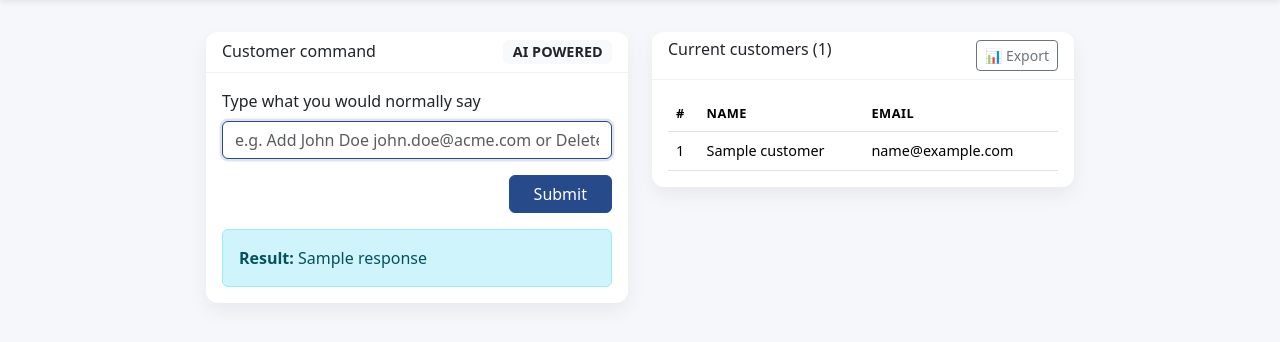
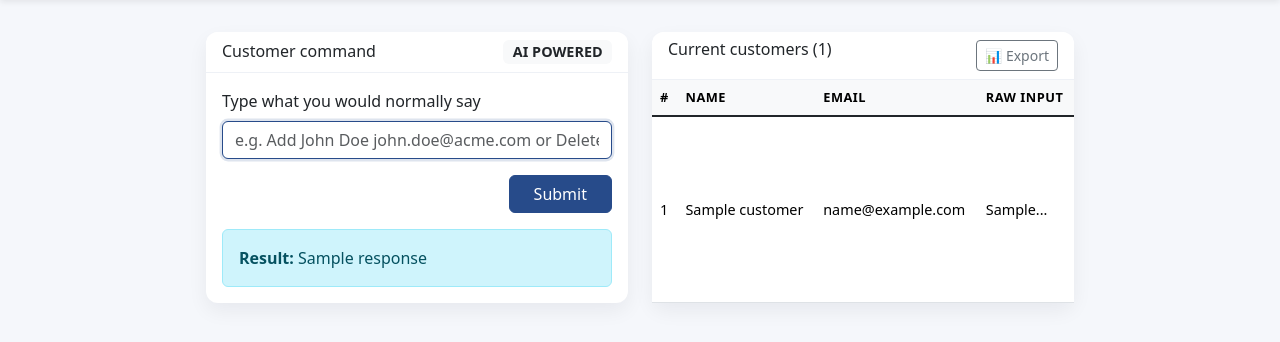
Before and after one commit to arina-bolkunova/ai-customer-manager, a Flask app: template templates/index.html in a window 1280 px wide. Shown: the part 83-425 px from the top of the page. Run offline with Flask 3, Linux system fonts and the light colour scheme; the template is opened without the code that fills it: most values are stand-ins (such as "Sample title", 1, 10 or a date in 2020).

Commit message:
feat:rawinput

````diff
--- a/main.py
+++ b/main.py
@@ -5,13 +5,11 @@ import os
 
 api_key = os.getenv("API_KEY")
 genai.configure(api_key=api_key)
-#model = genai.GenerativeModel("gemini-2.5-flash-lite")
 model = genai.GenerativeModel("gemini-2.0-flash-exp")
 
 customers = {}
 
-
-def agent_respond(gemini_text):
+def agent_respond(gemini_text, prompt):  # Added prompt parameter
     try:
         cleaned = gemini_text.strip()
         if cleaned.startswith('```json'):
@@ -42,16 +40,19 @@ def agent_respond(gemini_text):
             email = data["email"]
             if email in customers:
                 return f"Customer {name} already exists."
-            customers[email] = {"name": name, "email": email}
+            # SAVE RAW INPUT with customer data
+            customers[email] = {
+                "name": name,
+                "email": email,
+                "raw_input": prompt  # NEW: Preserve full user input
+            }
             return f"Customer {name} added successfully."
 
     except Exception as e:
         print("PARSE ERROR:", e)
         return "Couldn't parse the response."
 
-
 app = Flask(__name__)
-
 
 @app.route("/", methods=["GET", "POST"])
 def index():
@@ -76,10 +77,10 @@ Examples:
         gemini_response = model.generate_content(gemini_prompt)
         gemini_text = gemini_response.text
         print("RAW GEMINI:", repr(gemini_text))
-        response_text = agent_respond(gemini_text)
+        # Pass prompt to agent_respond
+        response_text = agent_respond(gemini_text, prompt)
 
     return render_template("index.html", response=response_text, customers=customers)
 
-
 if __name__ == "__main__":
     app.run(debug=True)
--- a/templates/index.html
+++ b/templates/index.html
@@ -58,39 +58,45 @@
         </div>
       </div>
 
-      <!-- Customers card -->
+      <!-- Customers card - LARGER TABLE -->
       <div class="col-12 col-lg-6">
-        <div class="card">
+        <div class="card h-100">
           <div class="card-header d-flex justify-content-between">
             <h2 class="h6 mb-0">Current customers ({{ customers|length }})</h2>
             <a href="{{ url_for('static', filename='customers.csv') }}" class="btn btn-sm btn-outline-secondary">📊 Export</a>
           </div>
-          <div class="card-body">
+          <div class="card-body p-0 d-flex flex-column h-100">
             {% if customers %}
-              <div class="table-responsive">
-                <table class="table align-middle mb-0">
-                  <thead>
+              <div class="table-responsive flex-grow-1">
+                <table class="table align-middle mb-0 h-100">
+                  <thead class="table-light sticky-top">
                     <tr>
                       <th scope="col">#</th>
                       <th scope="col">Name</th>
                       <th scope="col">Email</th>
+                      <th scope="col" style="max-width: 250px;">Raw Input</th>
                     </tr>
                   </thead>
-                  <tbody>
+                  <tbody class="table-group-divider">
                     {% for email, c in customers.items() %}
                     <tr>
                       <td>{{ loop.index }}</td>
                       <td>{{ c.name }}</td>
                       <td>{{ c.email }}</td>
+                      <td class="small" style="max-width: 250px; word-break: break-word;" title="{{ c.raw_input or '' }}">
+                        {{ (c.raw_input or 'N/A')[:80] }}...
+                      </td>
                     </tr>
                     {% endfor %}
                   </tbody>
                 </table>
               </div>
             {% else %}
-              <p class="empty-state mb-0">
-                No customers added yet. Use the command box to add your first contact.
-              </p>
+              <div class="flex-grow-1 d-flex align-items-center justify-content-center">
+                <p class="empty-state mb-0">
+                  No customers added yet. Use the command box to add your first contact.
+                </p>
+              </div>
             {% endif %}
           </div>
         </div>
````
